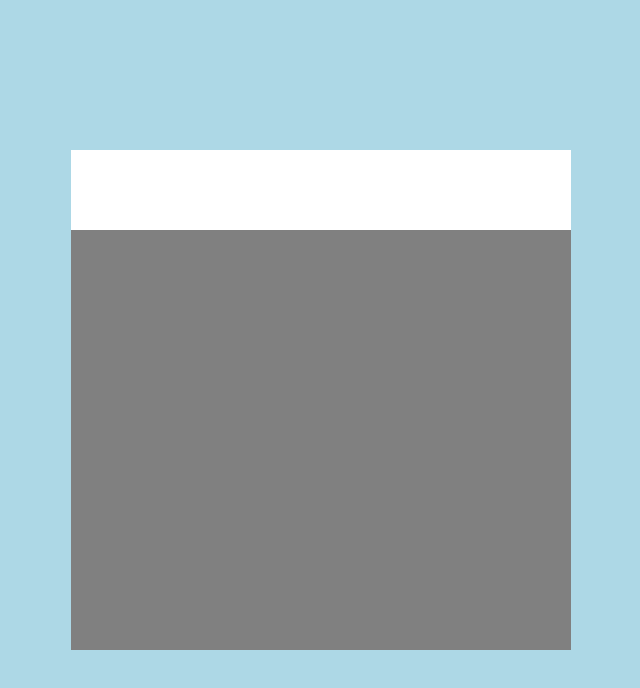
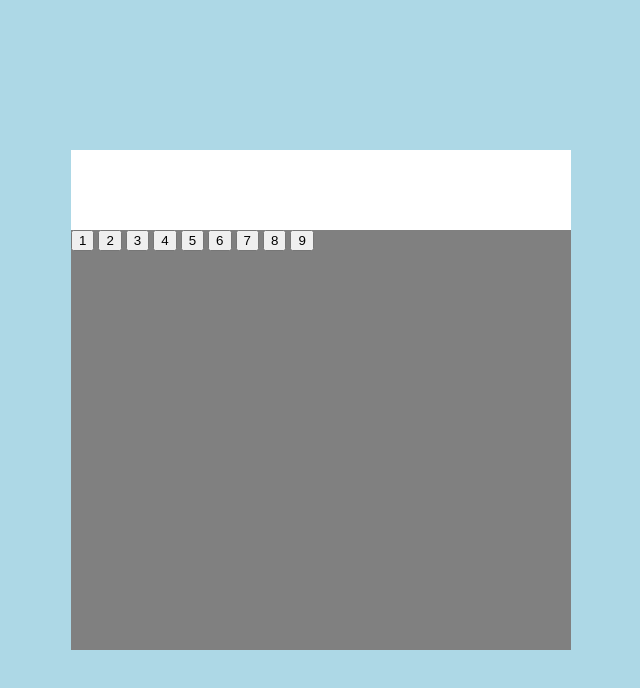
Before and after one commit to ObinnaUmerah/calculator, a plain HTML site: page index.html in a window 1280 px wide. Shown: the whole page, without its empty margins (319-959 px from the left). Drawn offline with Linux system fonts and the light colour scheme.

Commit message:
Positioned display bar and began work on buttons

```diff
--- a/index.html
+++ b/index.html
@@ -9,11 +9,24 @@
 </head>
 <body>
     <div class = "calculator">
+
         <div class = "display"></div>
         <div class = "buttons">
-            <div class = "operands"></div>
-            <div id = "clear"></div>
+            <button class = "one">1</button>
+            <button class = "two">2</button>
+            <button class = "three">3</button>
+            <button class = "four">4</button>
+            <button class = "five">5</button>
+            <button class = "six">6</button>
+            <button class = "seven">7</button>
+            <button class = "eight">8</button>
+            <button class = "nine">9</button>
+
+
+            <!-- <div class = "operands"></div>
+            <div id = "clear"></div> -->
         </div>
+
     </div>
 
 </body>
--- a/styles.css
+++ b/styles.css
@@ -12,13 +12,22 @@ body{
     width: 500px;
     height: 500px;
     display: flex;
-    justify-content: center;
+    /* justify-content: center; */
+    flex-direction: column;
 }
 
 .display{
     display: flex;
     justify-content: center;
     background-color: white;
-    width: 100vh;
+    width: 100%;
     height: 80px;
 }
+
+/* .buttons{
+    display: flex;
+    justify-content: center;
+    align-items: center;
+    height: 0px;
+
+} */
```
